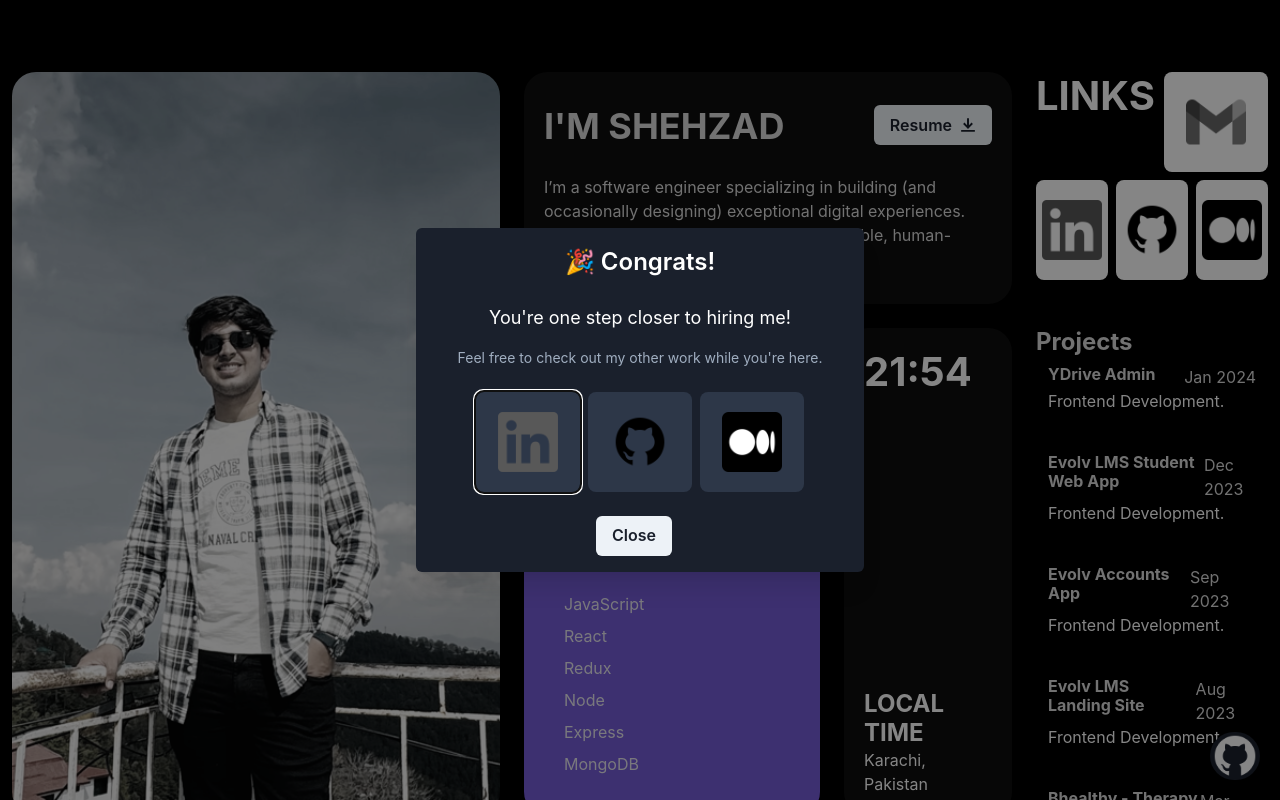
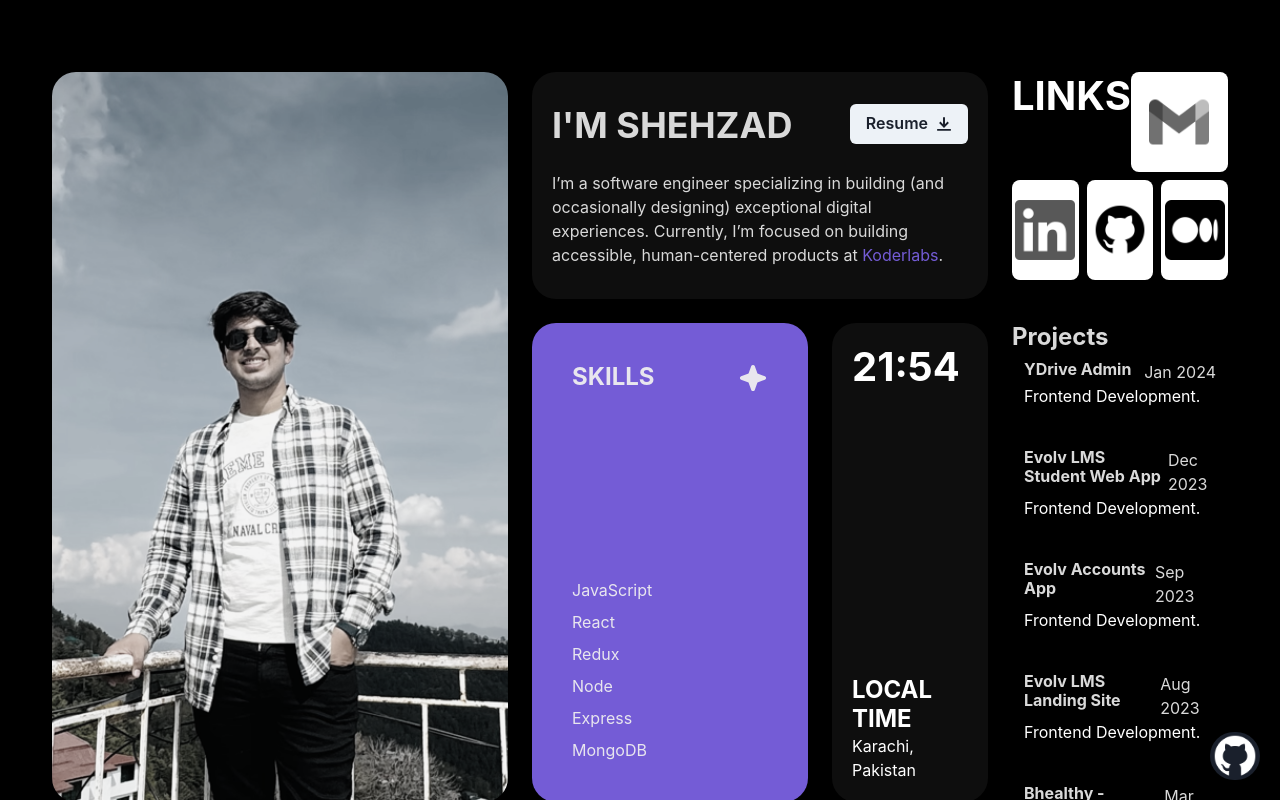
Before and after one commit to Shaxadhere/portfolio-v3, a React (Vite) app: page / in a window 1280 px wide. Shown: the top 800 px of the page. Built offline with nearby package versions, Linux system fonts and the light colour scheme.

Commit message:
☑️ Fixed thank you popup

```diff
--- a/src/components/misc/Thanks.jsx
+++ b/src/components/misc/Thanks.jsx
@@ -22,7 +22,7 @@ import APP_IMAGES from "../../config/constants/images";
 let timeout;
 
 const Thanks = () => {
-  const { isOpen, onOpen, onClose } = useDisclosure({ defaultIsOpen: true });
+  const { isOpen, onOpen, onClose } = useDisclosure();
 
   const handleResumeDownload = () => {
     timeout = setTimeout(() => {
@@ -40,8 +40,8 @@ const Thanks = () => {
     <>
       <Button
         as="a"
-        // target="_blank"
-        // href={INFORMATION.RESUME}
+        target="_blank"
+        href={INFORMATION.RESUME}
         cursor={"pointer"}
         download={true}
         rightIcon={<DownloadIcon />}
```
